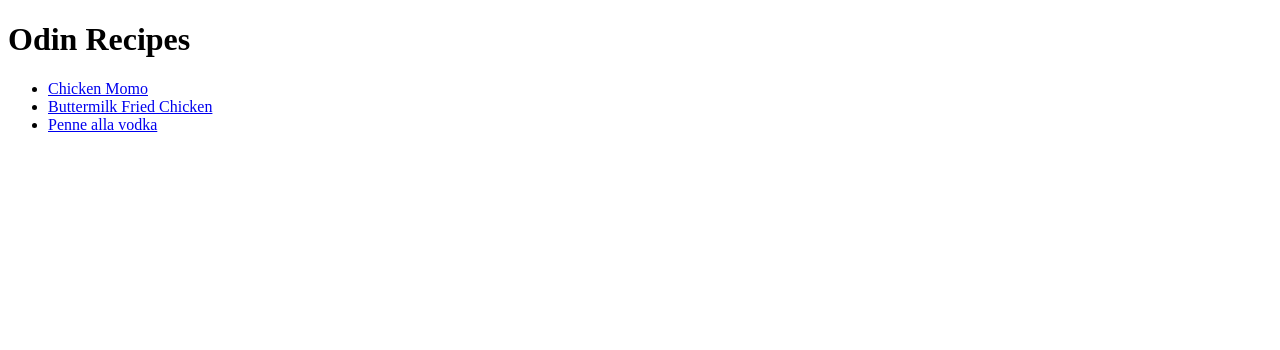
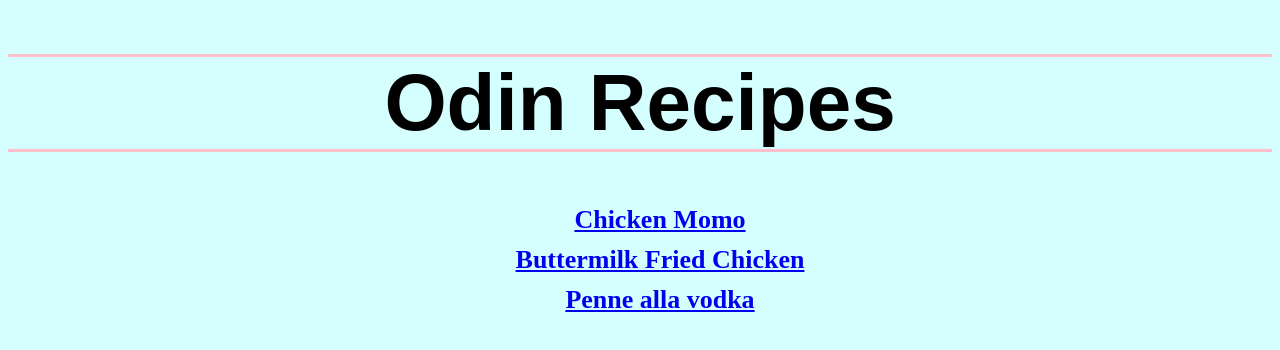
Before and after one commit to twinlight/odin-recipes, a plain HTML site: page index.html in a window 1280 px wide. Drawn offline with Linux system fonts and the light colour scheme.

Commit message:
Added a files named  folder in main direcotry with a style.css file inside it to modify index.html page design and looks.

```diff
--- /dev/null
+++ b/files/style.css
@@ -0,0 +1,21 @@
+*{
+    background-color: rgb(213, 255, 255);
+}
+
+.title{
+    text-align: center;
+    font-family: 'Brush Script MT',sans-serif;
+    font-size: 80px;
+    border-bottom: solid pink;
+    border-top: solid pink;
+    padding-bottom:
+}
+
+.recipes-name{
+    text-align: center;
+    list-style: none;
+    padding-bottom: 10px;
+    font-size: 26px;
+    font-family: 'papyrus';
+    font-weight: bold;
+}
--- a/index.html
+++ b/index.html
@@ -4,14 +4,14 @@
     <meta charset="UTF-8">
     <meta name="viewport" content="width=device-width, initial-scale=1.0">
     <title>Recipes</title>
+    <link rel="stylesheet" href="files/style.css">
 </head>
 <body>
-    <h1>Odin Recipes</h1>
+    <h1 class="title">Odin Recipes</h1>
     <ul>
-        <li><a href="recipes/momo.html">Chicken Momo</a>
-        </li>
-        <li><a href="recipes/buttermilk-fried-chicken.html">Buttermilk Fried Chicken</a></li>
-        <li><a href="recipes/penne-alla-vodka.html">Penne alla vodka</a></li>
+        <li class="recipes-name"><a href="recipes/momo.html">Chicken Momo</a></li >
+        <li class="recipes-name"><a href="recipes/buttermilk-fried-chicken.html">Buttermilk Fried Chicken</a></li>
+        <li class="recipes-name"><a href="recipes/penne-alla-vodka.html">Penne alla vodka</a></li>
     </ul>
 </body>
 </html>
```
